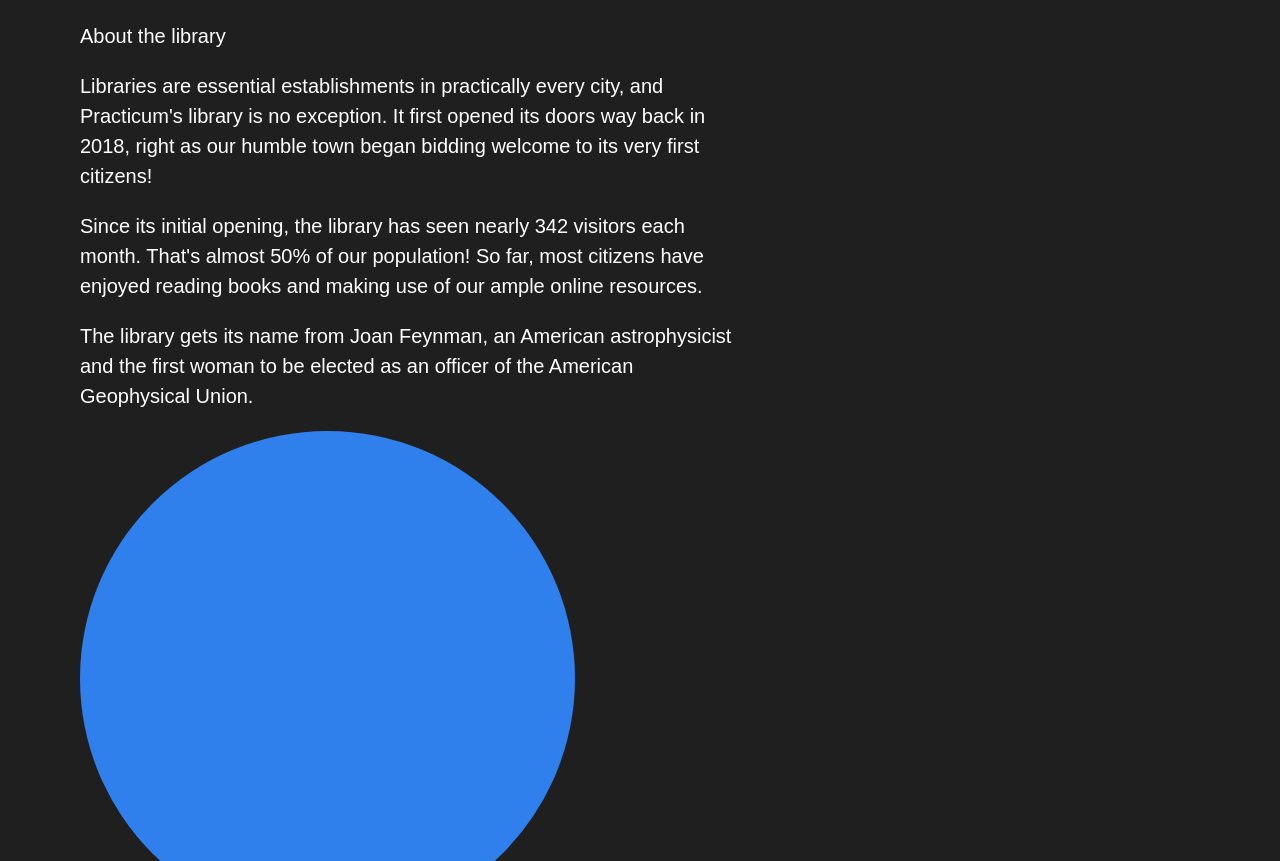
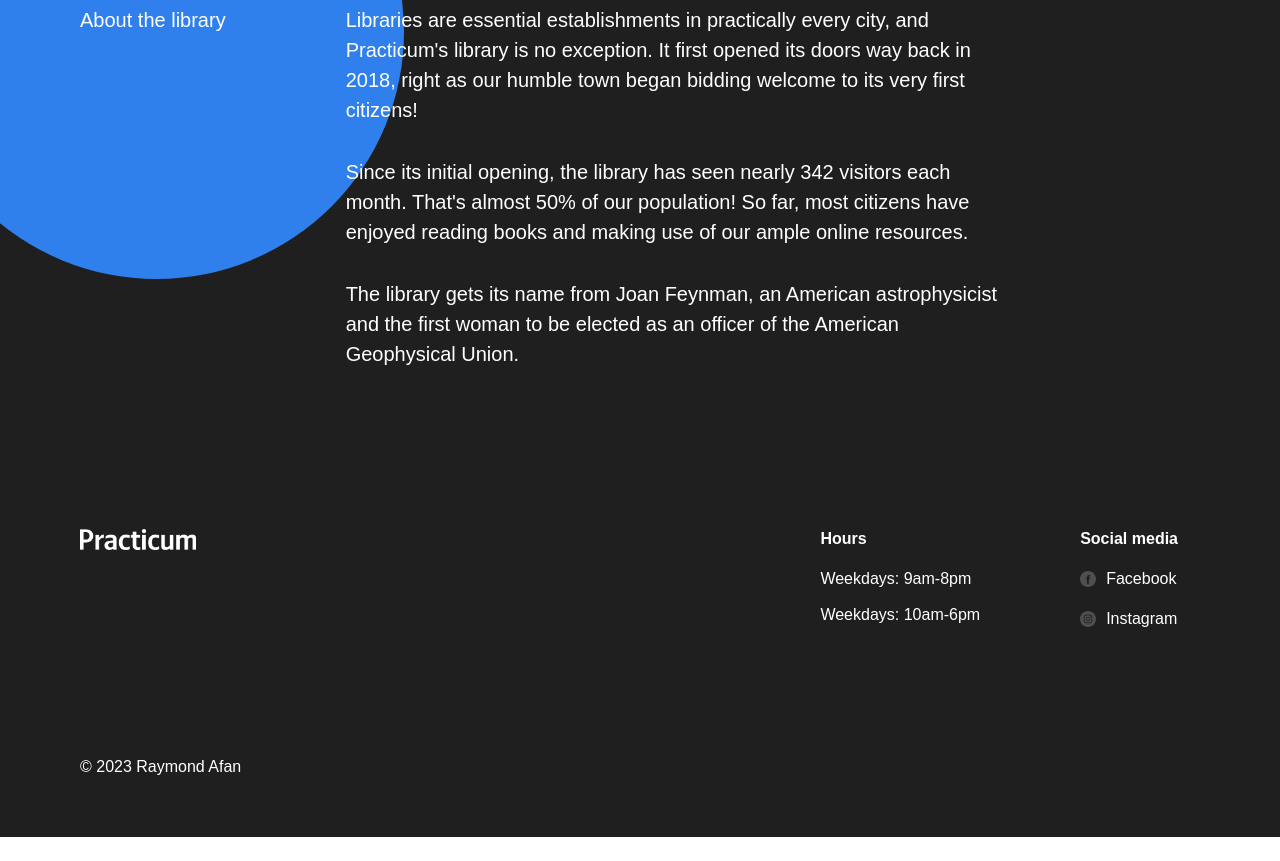
Before and after one commit to raymondafan/se_project_library, a plain HTML site: page index.html in a window 1280 px wide. Shown: the part 3537-4398 px from the top of the page. After the commit the page ends 4374 px from the top, so only its background shows below. Drawn offline with Linux system fonts and the light colour scheme.

Commit message:
updated html and css

```diff
--- a/index.html
+++ b/index.html
@@ -10,7 +10,6 @@
   </head>
 
   <body>
-    <!-- Wrap the entire page content in a new div with the page class. Remember to add the closing tag -->
     <div class="page">
       <header class="header">
         <nav class="nav">
@@ -19,22 +18,22 @@
             alt="Practicum Library Logo"
             class="logo"
           />
-          <!-- Putting navigation links in a list is supposed to be the best practice of writing the semantic code since it allows screen readers to pause between each link instead of reading all the links as a sentence. -->
+
           <ul class="nav__links">
             <li>
-              <a class="nav__link">Staff picks </a>
+              <a href="#staff" class="nav__link">Staff picks </a>
             </li>
             <li>
-              <a class="nav__link">Events</a>
+              <a href="#events" class="nav__link">Events</a>
             </li>
             <li>
-              <a class="nav__link">Become a member</a>
+              <a href="#membership" class="nav__link">Become a member</a>
             </li>
             <li>
-              <a class="nav__link">About</a>
+              <a href="#about" class="nav__link">About</a>
             </li>
             <li>
-              <a class="nav__link">Contacts</a>
+              <a href="#footer" class="nav__link">Contacts</a>
             </li>
           </ul>
         </nav>
@@ -50,7 +49,7 @@
           class="header__image"
         />
         <div class="header__footer">
-          <a class="header__link">About the library &darr; </a>
+          <a href="#about" class="header__link">About the library &darr; </a>
           <p class="header__address">
             200 Success Avenue, The Town of Practicum
           </p>
@@ -58,7 +57,7 @@
       </header>
 
       <main class="content">
-        <section class="events">
+        <section class="events" id="events">
           <div class="events__content">
             <h2 class="events__heading">Upcoming events:</h2>
             <h3 class="events__title">
@@ -138,10 +137,10 @@
           </div>
         </section>
 
-        <section class="staff">
+        <section class="staff" id="staff">
           <h2 class="staff__title">Staff picks</h2>
           <p class="staff__subtitle">That our readers love</p>
-          <ul class="cards">
+          <ul class="staff__cards">
             <li class="card">
               <div class="card__content">
                 <h3 class="card__title">Introduction to Algorithms</h3>
@@ -212,7 +211,7 @@
           </ul>
         </section>
 
-        <section class="membership">
+        <section class="membership" id="membership">
           <h2 class="membership__title">Becoming a library member is easy!</h2>
           <ul class="membership__steps">
             <li class="step">
@@ -268,7 +267,7 @@
           </ul>
         </section>
 
-        <section class="about">
+        <section class="about" id="about">
           <h2 class="about__title">About the library</h2>
           <div class="about__content">
             <p class="about__paragraph">
@@ -292,7 +291,48 @@
           <div class="about__circle"></div>
         </section>
       </main>
-      <footer class="footer"></footer>
+      <footer class="footer" id="footer">
+        <div class="footer__columns">
+          <div class="footer__column">
+            <img
+              src="/images/logo_white.png"
+              alt="Practicum Logo"
+              class="footer__logo"
+            />
+          </div>
+          <div class="footer__column footer__column_content_hours">
+            <h2 class="footer__column-heading">Hours</h2>
+            <ul class="footer__list">
+              <li class="footer__list-item">Weekdays: 9am-8pm</li>
+              <li class="footer__list-item">Weekdays: 10am-6pm</li>
+            </ul>
+          </div>
+          <div class="footer__column footer__column_content_social">
+            <h2 class="footer__column-heading">Social media</h2>
+            <ul class="footer__list">
+              <li class="footer__list-item">
+                <a href="#" class="footer__column-link">
+                  <img
+                    src="/images/facebook_white.svg"
+                    alt="Facebook Logo"
+                    class="footer__social-icon"
+                  />Facebook
+                </a>
+              </li>
+              <li class="footer__list-item">
+                <a href="#" class="footer__column-link">
+                  <img
+                    src="/images/instagram_white.svg"
+                    alt="Instagram Logo"
+                    class="footer__social-icon"
+                  />Instagram
+                </a>
+              </li>
+            </ul>
+          </div>
+        </div>
+        <p class="footer__copyright">© 2023 Raymond Afan</p>
+      </footer>
     </div>
   </body>
 </html>
--- a/styles/style.css
+++ b/styles/style.css
@@ -41,6 +41,9 @@
   text-decoration: none;
   font-weight: bold;
 }
+.nav__link:hover {
+  color: #1f69c9;
+}
 
 .header__title {
   font-size: 66px;
@@ -78,6 +81,9 @@
 .header__link {
   color: #2f80ed;
   text-decoration: none;
+}
+.header__link:hover {
+  color: #1f69c9;
 }
 
 .header__address {
@@ -152,6 +158,9 @@
 .events__more {
   color: #2f80ed;
   text-decoration: none;
+}
+.events__more:hover {
+  color: #1f69c9;
 }
 
 .events__cover {
@@ -247,12 +256,12 @@
   color: white;
 }
 
-.cards {
+.staff__cards {
   display: flex;
   justify-content: center;
   gap: 40px;
   flex-wrap: wrap;
-  margin-top: 68px;
+  margin: 68px auto 0;
   padding-left: 0;
   max-width: 760px;
 }
@@ -340,12 +349,20 @@
 }
 
 .about {
+  display: flex;
   padding: 100px 80px;
   background-color: #1f1f1f;
   color: #fff;
   overflow: hidden;
   position: relative;
   box-sizing: border-box;
+}
+.about__paragraph {
+  position: relative;
+  margin: 0 0 32px;
+}
+.about__paragraph:last-of-type {
+  margin-bottom: 0;
 }
 
 .about__title {
@@ -354,6 +371,8 @@
   line-height: 30px;
   font-weight: 500;
   z-index: 1;
+  max-width: 154px;
+  position: relative;
 }
 
 .about__content {
@@ -361,6 +380,9 @@
   line-height: 30px;
   font-weight: 400;
   max-width: 660px;
+  z-index: 1;
+  position: relative;
+  margin-left: 120px;
 }
 
 .about__circle {
@@ -368,22 +390,34 @@
   width: 495px;
   height: 495px;
   border-radius: 50%;
+  position: absolute;
+  top: -121px;
+  left: -91px;
 }
 
 .footer {
   box-sizing: border-box;
+  background: #1f1f1f;
+  color: #ffffff;
+  padding: 60px 102px 60px 80px;
 }
 
 .footer__columns {
+  display: flex;
+  justify-content: space-between;
 }
 
 .footer__column_content_hours {
+  margin-left: auto;
 }
 
 .footer__column_content_social {
+  margin-left: 100px;
 }
 
 .footer__logo {
+  height: 21px;
+  width: 116px;
 }
 
 .footer__list {
@@ -394,20 +428,40 @@
 }
 
 .footer__list-item {
+  font-size: 16px;
+  line-height: 20px;
+  margin-bottom: 16px;
+}
+.footer__list-item:last-of-type {
+  margin-bottom: 0;
 }
 
 .footer__column-heading {
+  font-size: 16px;
+  line-height: 20px;
+  margin: 0 0 20px;
 }
-
 .footer__column-link {
+  display: flex;
+  align-items: center;
   color: white;
   font-size: 16px;
   line-height: 20px;
   text-decoration: none;
+  line-height: 20px;
+  margin-bottom: 20px;
 }
-
+.footer__column-link:hover {
+  color: #c1c1c1;
+}
 .footer__social-icon {
+  height: 16px;
+  width: 16px;
+  margin-right: 10px;
 }
 
 .footer__copyright {
+  margin: 108px 0 0;
+  font-size: 16px;
+  line-height: 20px;
 }
```
